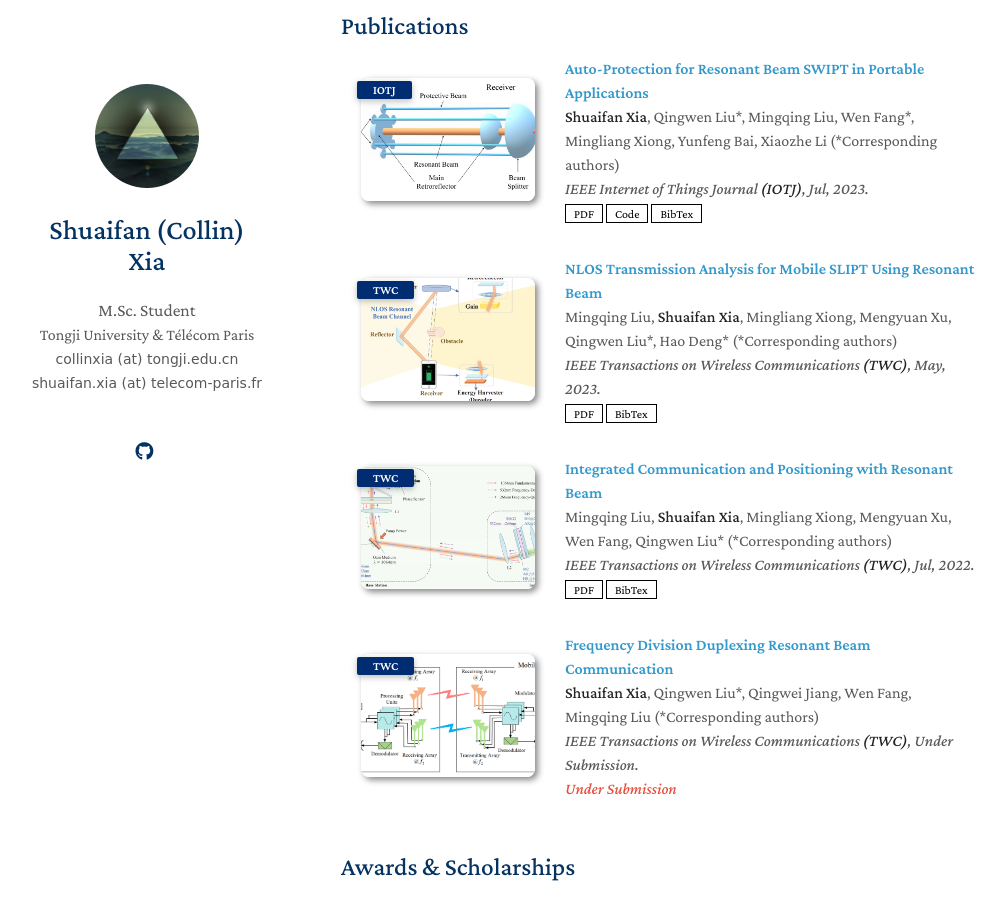
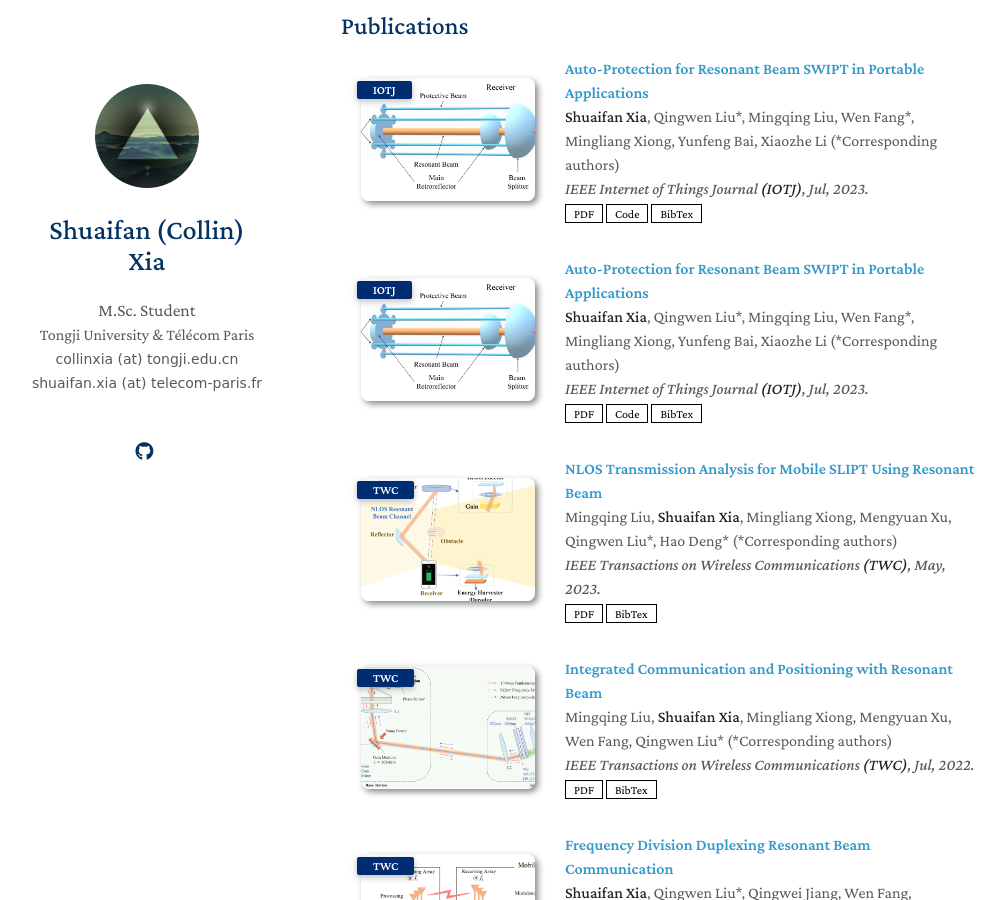
Before and after one commit to Collin911/homepage, a Jekyll site: the page built from index.md, in a window 1280 px wide and 900 px high, scrolled down 395 px. Shown: the whole window, without its empty margins (129-1135 px from the left). Built offline with Jekyll 4.4.1, drawn with Linux system fonts in a browser that asks for light colours; nearby versions of some CDN libraries; a style sheet for code colours, icons or effects is not loaded; our own code applies the rules of GitHub Pages for plain Markdown files.

Commit message:
Update publications.yml

```diff
--- a/_data/publications.yml
+++ b/_data/publications.yml
@@ -9,6 +9,17 @@ main:
     bibtex: ./assets/files/cite_autoPro.html
     image: ./assets/img/auto_pro.png
     # notes: Early Access
+
+  - title: "Auto-Protection for Resonant Beam SWIPT in Portable Applications"
+    authors: <strong>Shuaifan Xia</strong>, Qingwen Liu*, Mingqing Liu, Wen Fang*, Mingliang Xiong, Yunfeng Bai, Xiaozhe Li (*Corresponding authors)
+    conference_short: IOTJ
+    conference: IEEE Internet of Things Journal <strong>(IOTJ)</strong>, Jul, 2023.
+    pdf: https://ieeexplore.ieee.org/document/10192905
+    code: https://github.com/Collin911/Portable-Auto-Protection-RBS
+    bibtex: ./assets/files/cite_autoPro.html
+    image: ./assets/img/auto_pro.png
+    # notes: Early Access
+
 
   - title: "NLOS Transmission Analysis for Mobile SLIPT Using Resonant Beam"
     authors: Mingqing Liu, <strong>Shuaifan Xia</strong>, Mingliang Xiong, Mengyuan Xu, Qingwen Liu*, Hao Deng* (*Corresponding authors)
```
